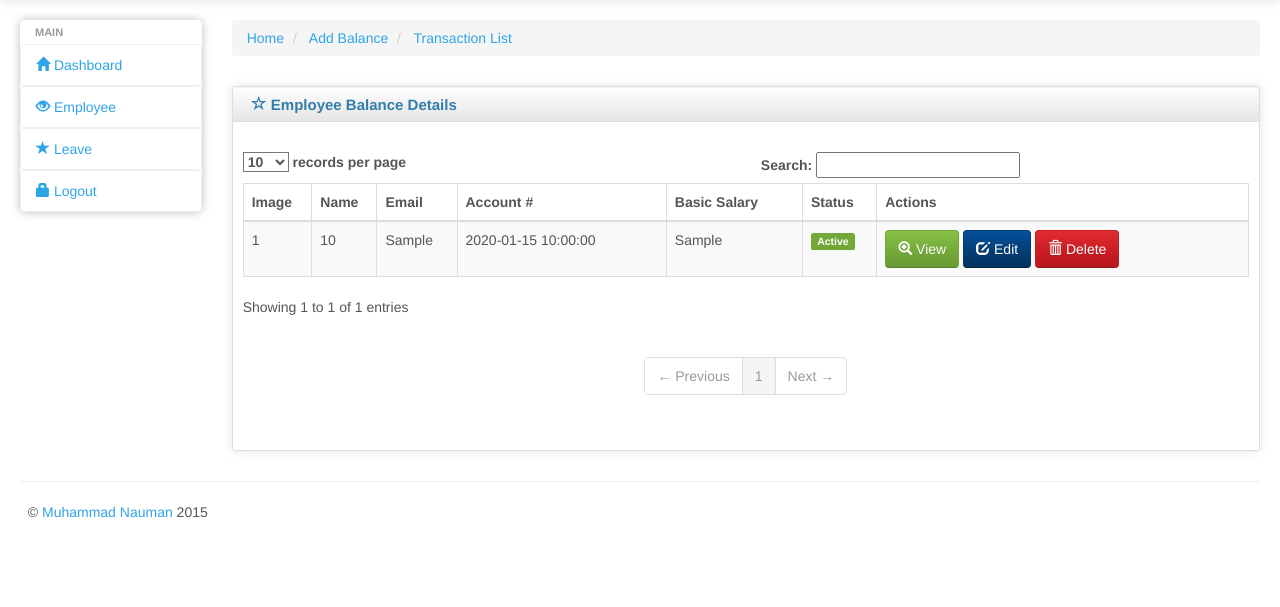
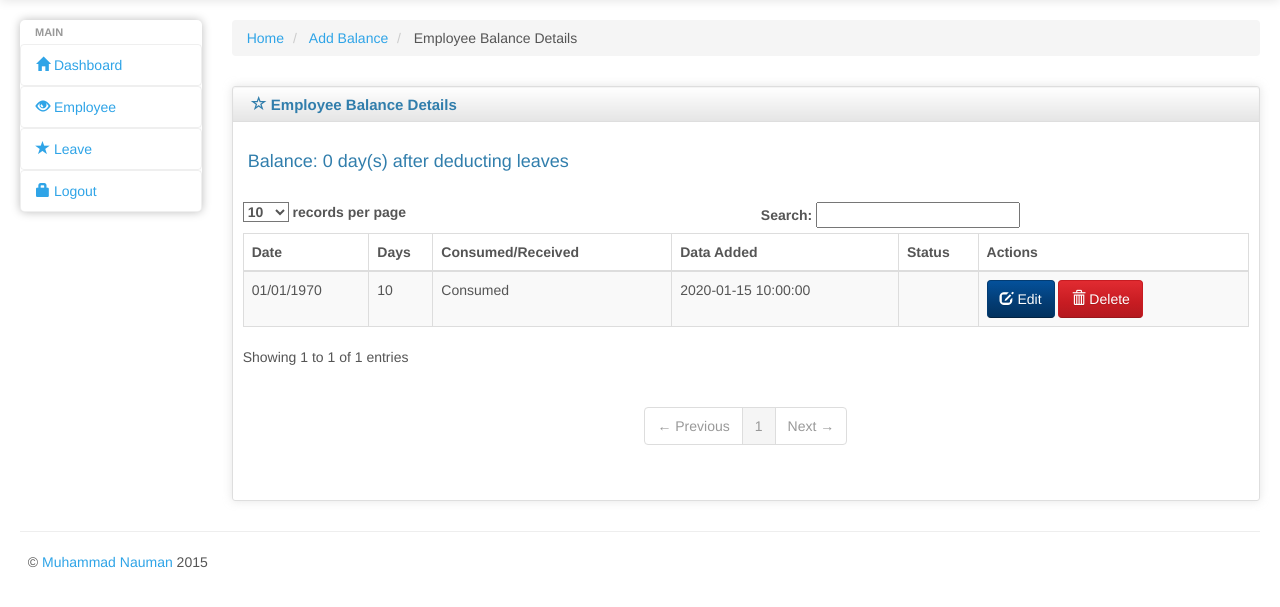
Before and after one commit to mhmmd-nauman/employee-project, a PHP site: page /employee/emp_balance.php?view=1 in a window 1280 px wide. Shown: the part 62-669 px from the top of the page. Run offline with PHP 8.4, Linux system fonts and the light colour scheme; the visitor is signed in with stand-in values (Sample User, id 1); tables that the repository leaves empty or names only in its code hold one stand-in row (values such as "Sample post"); data that the repository does not hold is empty; some web fonts are replaced.

Commit message:
setting up things

```diff
--- a/employee/emp_balance.php
+++ b/employee/emp_balance.php
@@ -1,6 +1,10 @@
 <?php
 include (dirname(__FILE__).'/../lib/include.php');
 include (dirname(__FILE__).'/../lib/header.php');
+$objTransaction =new Transaction();
+$trasanction_list=$objTransaction->GetAllTrasanctions("alpp_transactions.emp_id = ".$_REQUEST['view']." ORDER BY end_month_data DESC",array("alpp_transactions.*"));
+$balance=0.00;
+$balance = $objTransaction->GetEmpBalance($_REQUEST['view']);
  ?>
 <div>
     <ul class="breadcrumb">
@@ -8,10 +12,10 @@ include (dirname(__FILE__).'/../lib/header.php');
             <a href="<?php echo SITE_ADDRESS; ?>dashboard.php">Home</a>
         </li>
         <li>
-            <a href="<?php echo SITE_ADDRESS; ?>employee/add_balance.php">Add Balance</a>
+            <a href="<?php echo SITE_ADDRESS; ?>employee/add_balance.php?view=<?php echo $_REQUEST['view']?>">Add Balance</a>
         </li>
         <li>
-            <a href="<?php echo SITE_ADDRESS; ?>employee/emp_balance.php">Transaction List</a>
+            Employee Balance Details
         </li>
     </ul>
 </div>
@@ -23,13 +27,15 @@ include (dirname(__FILE__).'/../lib/header.php');
                 <h2><i class="glyphicon glyphicon-star-empty"></i> Employee Balance Details</h2>
             </div>
 
-
+            <div class="col-md-12">
+                <br>
+                <h4>Balance: <?php echo $balance;?> day(s) after deducting leaves</h4>
+                <br>
+            </div>
 
            <div class="box-content">
      <br>
 <?php
-      $objTransaction =new Transaction();
-      $trasanction_list=$objTransaction->GetAllTrasanctions("alpp_transactions.emp_id = ".$_REQUEST['view'],array("alpp_transactions.*"));
 
 
 
@@ -58,11 +64,10 @@ if(isset($_REQUEST['del']))
      <table class="table table-striped table-bordered bootstrap-datatable datatable responsive" id="example1">
     <thead>
     <tr>
-        <th>Image</th>
-        <th>Name</th>
-        <th>Email</th>
-        <th>Account #</th>
-        <th>Basic Salary</th>
+        <th>Date</th>
+        <th>Days</th>
+        <th>Consumed/Received</th>
+        <th>Data Added</th>
         <th>Status</th>
         <th>Actions</th>
     </tr>
@@ -71,27 +76,28 @@ if(isset($_REQUEST['del']))
         <?php foreach($trasanction_list as $trasanction) {   ?>
 
     <tr>
-        <td><?php echo $trasanction['id']; ?></td>
+        <td><?php echo date("m/d/Y",strtotime($trasanction['end_month_data'])); ?></td>
         <td><?php echo $trasanction['amount']; ?></td>
-        <td><?php echo $trasanction['trans_type']; ?></td>
+        <td>
+            <?php
+            if($trasanction['trans_type']=='C') {
+                echo "Received";
+            }else{
+                echo "Consumed";
+            }?></td>
         <td><?php echo $trasanction['date']; ?></td>
-        <td><?php echo $trasanction['done_by']; ?></td>
         <td class="center">
-           <?php if($employee['status']==0) { ?>
+           <?php if($trasanction['status']==0) { ?>
             <span class="label-success label label-default">Active</span>
            <?php } ?>
         </td>
         <td class="center">
 
-            <a class="btn btn-success" href="add_employee.php?view=<?php echo $employee['id']; ?>">
-                <i class="glyphicon glyphicon-zoom-in icon-white"></i>
-                View
-            </a>
-            <a class="btn btn-info" href="add_employee.php?update=<?php echo $employee['id']; ?>">
+            <a class="btn btn-info" href="add_balance.php?update=<?php echo $trasanction['id']; ?>">
                 <i class="glyphicon glyphicon-edit icon-white"></i>
                 Edit
             </a>
-            <a class="btn btn-danger" href="emp_list.php?del=<?php echo $employee['id']; ?>">
+            <a class="btn btn-danger" href="emp_balance.php?del=<?php echo $trasanction['id']; ?>">
                 <i class="glyphicon glyphicon-trash icon-white"></i>
                 Delete
             </a>
--- a/lib/classes/business_objects/Transaction.php
+++ b/lib/classes/business_objects/Transaction.php
@@ -9,13 +9,29 @@
             }
             //remove the last comma
             $strFields = substr($strFields, 0, strlen($strFields) - 1);
-            $sql="SELECT $strFields FROM alpp_transactions  JOIN alpp_emp ON alpp_emp.emp_id = alpp_transactions.emp_id WHERE $strWhere " or die("Error in the consult.." . mysqli_error($link));
+            $sql="SELECT $strFields FROM alpp_transactions  JOIN alpp_emp ON alpp_emp.emp_id = alpp_transactions.emp_id WHERE $strWhere " ;
             $result=mysqli_query($link,$sql) ;
             while($row=mysqli_fetch_array($result)){
                 $arr[] = $row;
             }
             //log_error($encoded_query);
             return $arr;
+        }
+
+        function GetEmpBalance($emp_id){
+            global $link;
+
+            $sql="SELECT (Select sum(amount) from alpp_transactions where trans_type = 'D' AND emp_id = $emp_id and status = 0) as Debit,(Select sum(amount) from alpp_transactions where trans_type = 'C' AND emp_id = $emp_id and status = 0 ) as Credit  FROM alpp_transactions WHERE emp_id = $emp_id and status = 0 group by emp_id" ;
+            $result=mysqli_query($link,$sql) ;
+            $row=mysqli_fetch_array($result);
+
+            // also get the leave data
+            $sql_leave="SELECT sum(leave_duration) as leaves  FROM alpp_leave WHERE leave_emp_id = $emp_id and leave_approval = 2 group by leave_emp_id" ;
+            $result_leave=mysqli_query($link,$sql_leave) ;
+            $row_leave=mysqli_fetch_array($result_leave);
+
+            //log_error($encoded_query);
+            return ((float)$row['Credit']-(float)$row['Debit'] - (float)$row_leave['leaves']);
         }
 
 	function UpdateTransaction($where,$array){
```
Also changed, not shown: employee/add_balance.php (+23 -32 lines), employee/emp_list.php (+12 -8 lines).
